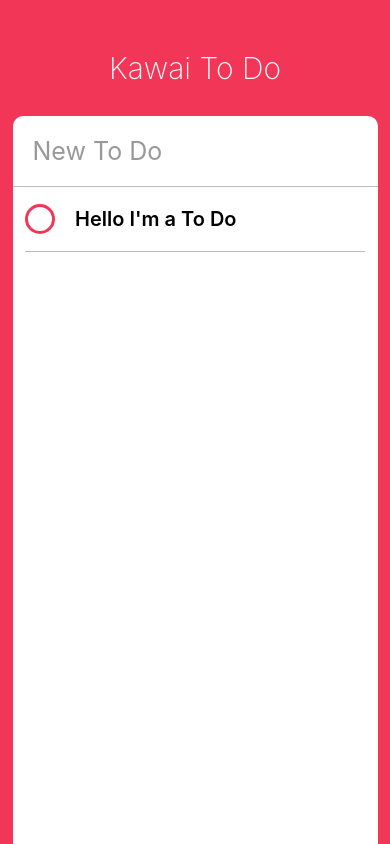
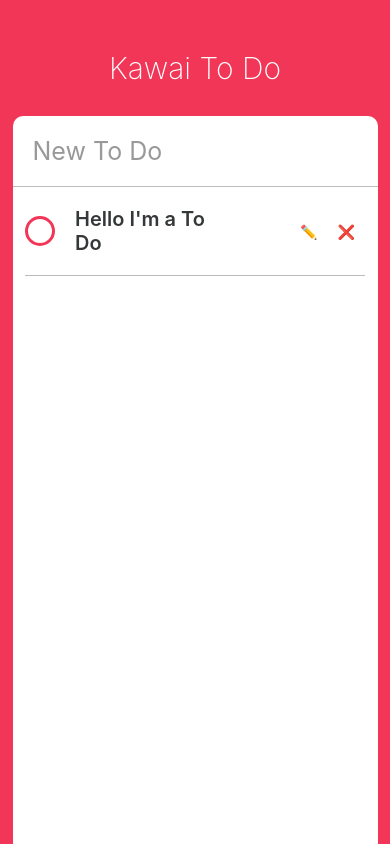
Before and after one commit to nomadcoders/kawai-todo, a React Native app: screen / in a window 390 px wide. Built offline with nearby package versions, Linux system fonts and the light colour scheme.

Commit message:
Styling the To Do Component

```diff
--- a/ToDo.js
+++ b/ToDo.js
@@ -15,9 +15,10 @@
     isCompleted: false
   };
   render() {
-    const { isCompleted } = this.state;
+    const { isCompleted, isEditing } = this.state;
     return (
       <View style={styles.container}>
+        <View style={styles.column}>
           <TouchableOpacity onPress={this._toggleComplete}>
             <View
               style={[
@@ -26,7 +27,38 @@
               ]}
             />
           </TouchableOpacity>
-        <Text style={styles.text}>Hello I'm a To Do</Text>
+          <Text
+            style={[
+              styles.text,
+              isCompleted ? styles.completedText : styles.uncompletedText
+            ]}
+          >
+            Hello I'm a To Do
+          </Text>
+        </View>
+
+        {isEditing ? (
+          <View style={styles.actions}>
+            <TouchableOpacity onPressOut={this._finishEditing}>
+              <View style={styles.actionContainer}>
+                <Text style={styles.actionText}>✅</Text>
+              </View>
+            </TouchableOpacity>
+          </View>
+        ) : (
+          <View style={styles.actions}>
+            <TouchableOpacity onPressOut={this._startEditing}>
+              <View style={styles.actionContainer}>
+                <Text style={styles.actionText}>✏️</Text>
+              </View>
+            </TouchableOpacity>
+            <TouchableOpacity>
+              <View style={styles.actionContainer}>
+                <Text style={styles.actionText}>❌</Text>
+              </View>
+            </TouchableOpacity>
+          </View>
+        )}
       </View>
     );
   }
@@ -37,6 +69,16 @@
       };
     });
   };
+  _startEditing = () => {
+    this.setState({
+      isEditing: true
+    });
+  };
+  _finishEditing = () => {
+    this.setState({
+      isEditing: false
+    });
+  };
 }
 
 const styles = StyleSheet.create({
@@ -45,7 +87,8 @@
     borderBottomColor: "#bbb",
     borderBottomWidth: StyleSheet.hairlineWidth,
     flexDirection: "row",
-    alignItems: "center"
+    alignItems: "center",
+    justifyContent: "space-between"
   },
   circle: {
     width: 30,
@@ -64,5 +107,25 @@
     fontWeight: "600",
     fontSize: 20,
     marginVertical: 20
+  },
+  completedText: {
+    color: "#bbb",
+    textDecorationLine: "line-through"
+  },
+  uncompletedText: {
+    color: "#353839"
+  },
+  column: {
+    flexDirection: "row",
+    alignItems: "center",
+    width: width / 2,
+    justifyContent: "space-between"
+  },
+  actions: {
+    flexDirection: "row"
+  },
+  actionContainer: {
+    marginVertical: 10,
+    marginHorizontal: 10
   }
 });
```
Lines whose indentation alone changed are shown as unchanged.
